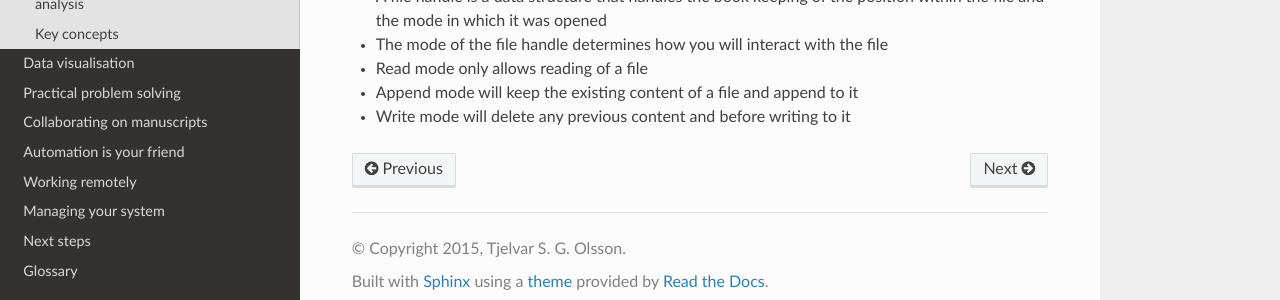
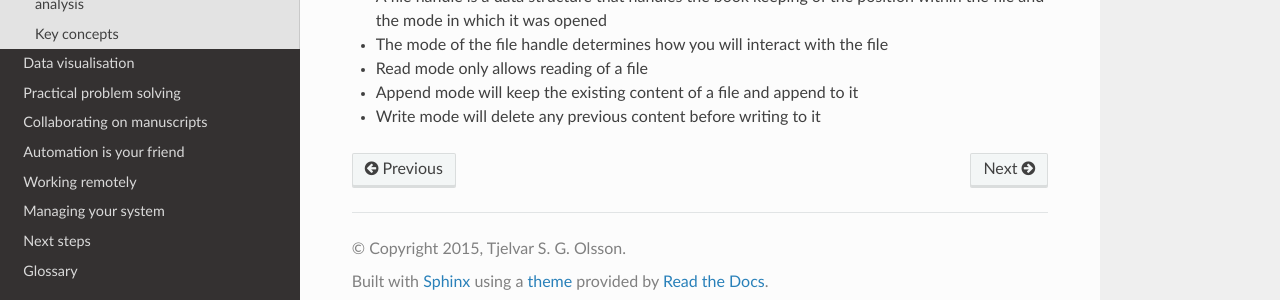
Before and after one commit to tjelvar-olsson/biologists-guide-to-computing, a Sphinx documentation site: the page built from source/data-analysis.rst, in a window 1280 px wide and 900 px high, scrolled down 18195 px. Shown: the part 582-882 px from the top of the window. Built offline with Sphinx 7.4.7 and the Read the Docs theme 2.0.0, drawn with Linux system fonts in a browser that asks for light colours.

Commit message:
Minor fix

```diff
--- a/source/data-analysis.rst
+++ b/source/data-analysis.rst
@@ -1038,4 +1038,4 @@ Key concepts
 - The mode of the file handle determines how you will interact with the file
 - Read mode only allows reading of a file
 - Append mode will keep the existing content of a file and append to it
-- Write mode will delete any previous content and before writing to it
+- Write mode will delete any previous content before writing to it
```
